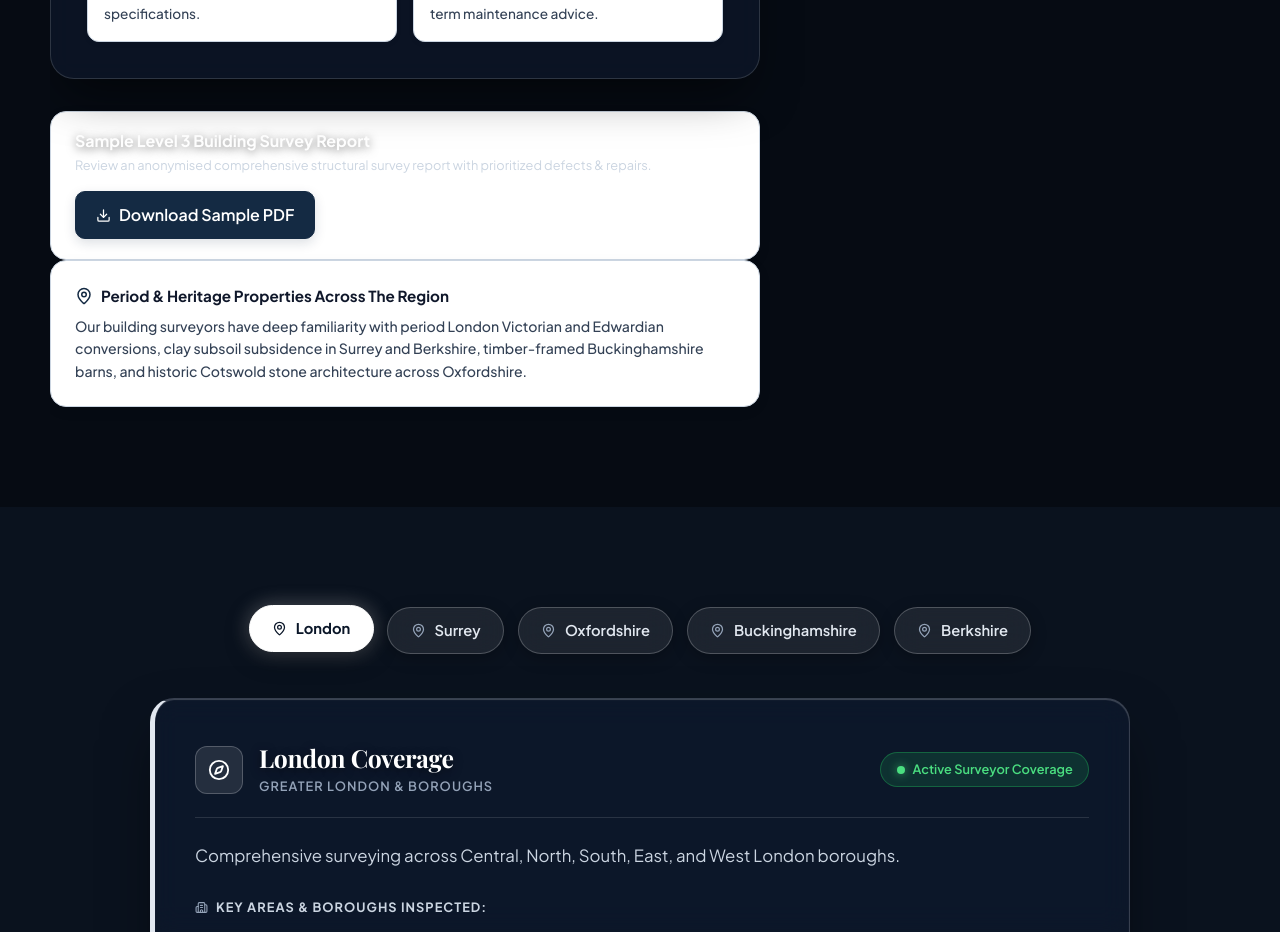
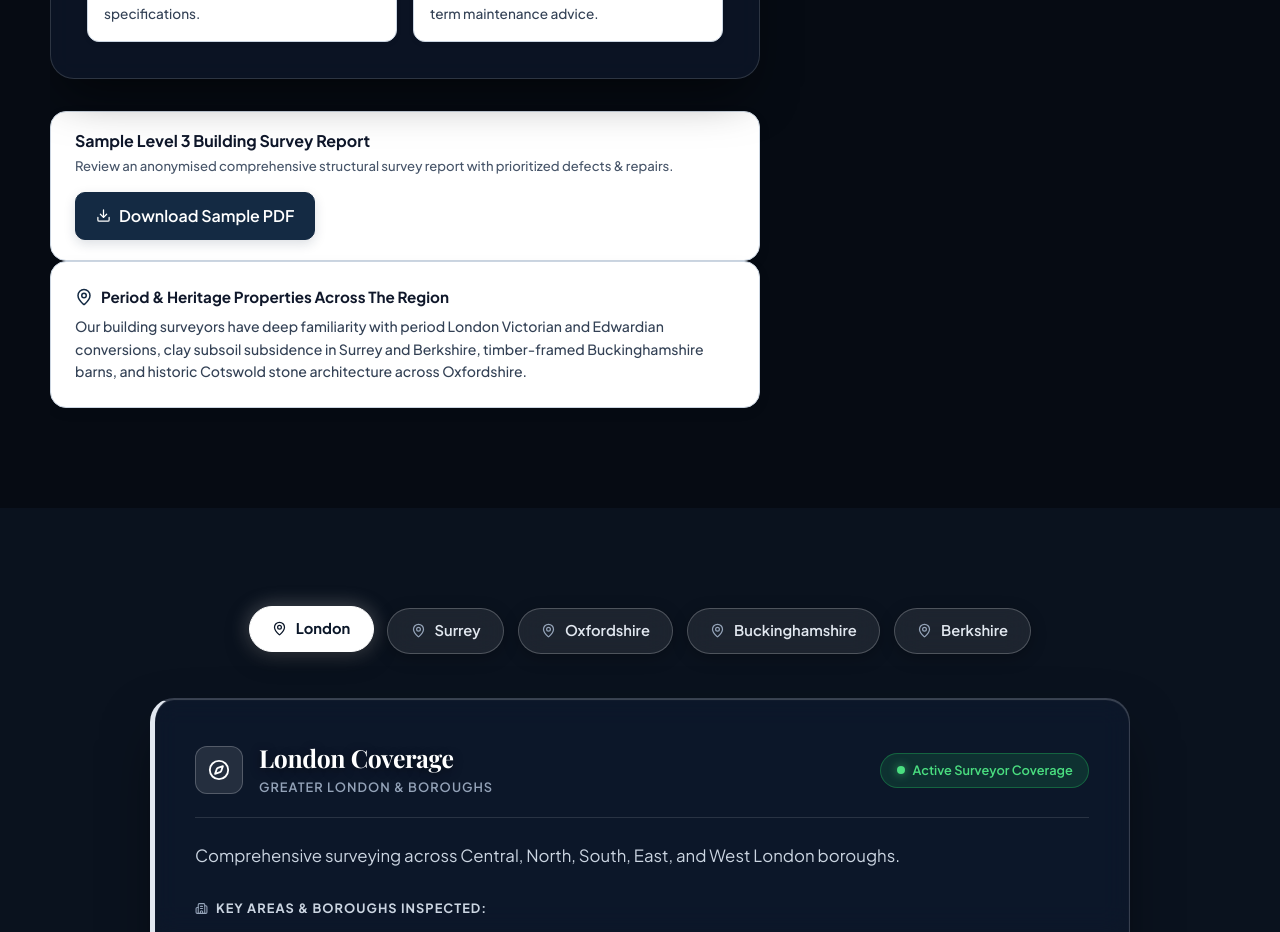
Before and after one commit to AKRITIKUSHWAHA/properitygroup, a React (Vite) app: page /services/building-survey-level-3 in a window 1280 px wide. Shown: the part 2220-3152 px from the top of the page. Built offline with nearby package versions, Linux system fonts and the light colour scheme; a web font is replaced by a local one.

Commit message:
fix(ui): fix invisible text contrast on Sample Report Download cards

```diff
--- a/src/pages/public/BuildingSurveyPage.jsx
+++ b/src/pages/public/BuildingSurveyPage.jsx
@@ -165,10 +165,10 @@ export function BuildingSurveyPage() {
               </div>
 
               {/* Sample Level 3 Report Download Card */}
-              <div style={{ padding: '1.25rem 1.5rem', backgroundColor: '#FFFFFF', border: '1px solid #CBD5E1', borderRadius: '16px', display: 'flex', alignItems: 'center', justifyContent: 'space-between', gap: '1rem', flexWrap: 'wrap', boxShadow: '0 4px 14px rgba(0,0,0,0.05)' }}>
+              <div className="sample-report-download-card" style={{ padding: '1.25rem 1.5rem', backgroundColor: '#FFFFFF', border: '1px solid #CBD5E1', borderRadius: '16px', display: 'flex', alignItems: 'center', justifyContent: 'space-between', gap: '1rem', flexWrap: 'wrap', boxShadow: '0 4px 14px rgba(0,0,0,0.05)' }}>
                 <div>
-                  <h4 style={{ fontSize: '1rem', fontWeight: 700, color: '#0F172A', margin: 0 }}>Sample Level 3 Building Survey Report</h4>
-                  <p style={{ fontSize: '0.8rem', color: '#64748B', margin: '4px 0 0' }}>Review an anonymised comprehensive structural survey report with prioritized defects &amp; repairs.</p>
+                  <h4 className="sample-report-title" style={{ fontSize: '1rem', fontWeight: 700, color: '#0F172A', margin: 0 }}>Sample Level 3 Building Survey Report</h4>
+                  <p className="sample-report-subtitle" style={{ fontSize: '0.82rem', color: '#475569', margin: '4px 0 0' }}>Review an anonymised comprehensive structural survey report with prioritized defects &amp; repairs.</p>
                 </div>
                 <button
                   type="button"
--- a/src/pages/public/HomebuyerSurveyPage.jsx
+++ b/src/pages/public/HomebuyerSurveyPage.jsx
@@ -168,10 +168,10 @@ export function HomebuyerSurveyPage() {
               </div>
 
               {/* Sample Report Download Card */}
-              <div style={{ padding: '1.25rem 1.5rem', backgroundColor: '#FFFFFF', border: '1px solid #CBD5E1', borderRadius: '16px', display: 'flex', alignItems: 'center', justifyContent: 'space-between', gap: '1rem', flexWrap: 'wrap', boxShadow: '0 4px 14px rgba(0,0,0,0.05)' }}>
+              <div className="sample-report-download-card" style={{ padding: '1.25rem 1.5rem', backgroundColor: '#FFFFFF', border: '1px solid #CBD5E1', borderRadius: '16px', display: 'flex', alignItems: 'center', justifyContent: 'space-between', gap: '1rem', flexWrap: 'wrap', boxShadow: '0 4px 14px rgba(0,0,0,0.05)' }}>
                 <div>
-                  <h4 style={{ fontSize: '1rem', fontWeight: 700, color: '#0F172A', margin: 0 }}>Sample Level 2 Survey Report</h4>
-                  <p style={{ fontSize: '0.8rem', color: '#64748B', margin: '4px 0 0' }}>Review an anonymised sample report showing full RICS condition ratings &amp; diagnostic findings.</p>
+                  <h4 className="sample-report-title" style={{ fontSize: '1rem', fontWeight: 700, color: '#0F172A', margin: 0 }}>Sample Level 2 Survey Report</h4>
+                  <p className="sample-report-subtitle" style={{ fontSize: '0.82rem', color: '#475569', margin: '4px 0 0' }}>Review an anonymised sample report showing full RICS condition ratings &amp; diagnostic findings.</p>
                 </div>
                 <button
                   type="button"
--- a/src/styles/global.css
+++ b/src/styles/global.css
@@ -809,3 +809,33 @@ body {
   text-shadow: none !important;
   font-weight: 700 !important;
 }
+
+/* ==========================================================================
+   Sample Report Download Card High-Contrast Overrides
+   ========================================================================== */
+.site-wrapper .luxury-site-canvas .sample-report-download-card,
+.sample-report-download-card {
+  background-color: #FFFFFF !important;
+  border-color: #CBD5E1 !important;
+}
+
+.site-wrapper .luxury-site-canvas .sample-report-download-card h4,
+.site-wrapper .luxury-site-canvas .sample-report-download-card .sample-report-title,
+.site-wrapper .sample-report-download-card h4,
+.sample-report-download-card h4,
+.sample-report-download-card .sample-report-title {
+  color: #0F172A !important;
+  text-shadow: none !important;
+  font-family: var(--font-family-base), 'Plus Jakarta Sans', system-ui, sans-serif !important;
+  font-weight: 700 !important;
+}
+
+.site-wrapper .luxury-site-canvas .sample-report-download-card p,
+.site-wrapper .luxury-site-canvas .sample-report-download-card .sample-report-subtitle,
+.site-wrapper .sample-report-download-card p,
+.sample-report-download-card p,
+.sample-report-download-card .sample-report-subtitle {
+  color: #475569 !important;
+  text-shadow: none !important;
+  font-weight: 500 !important;
+}
```
